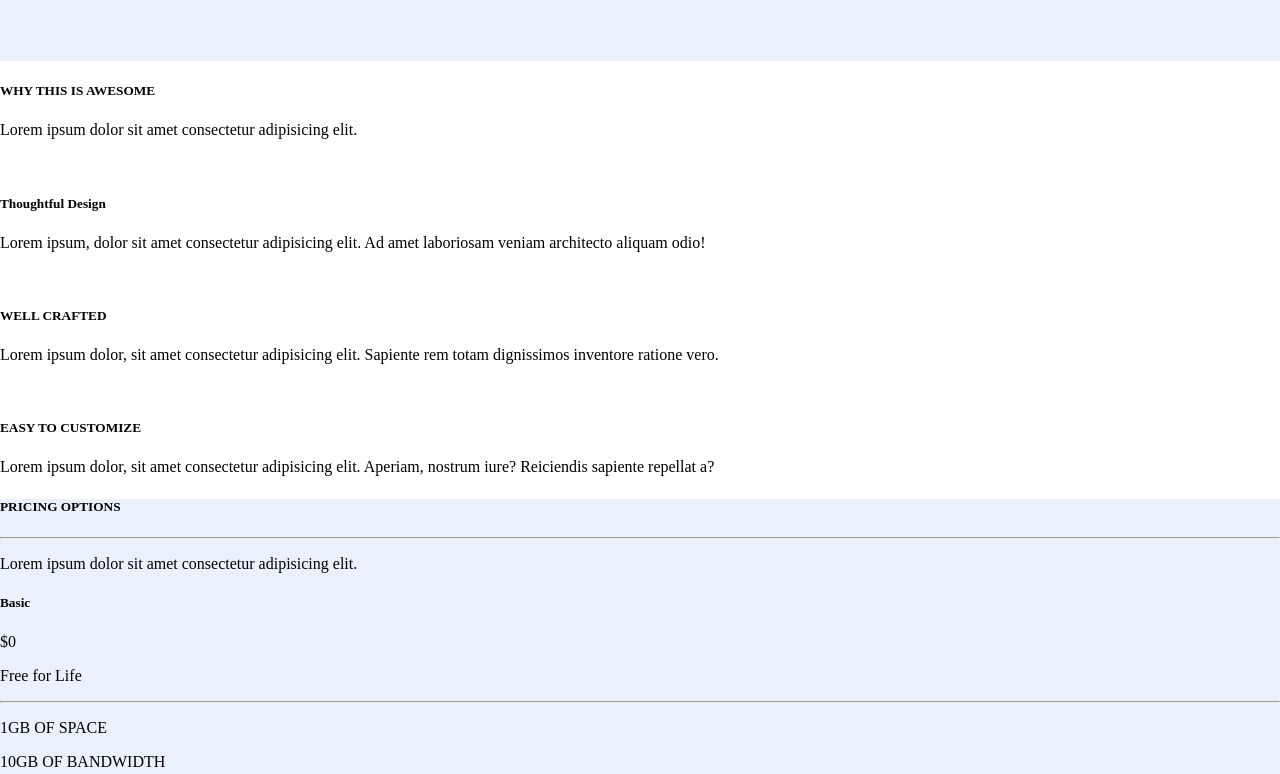
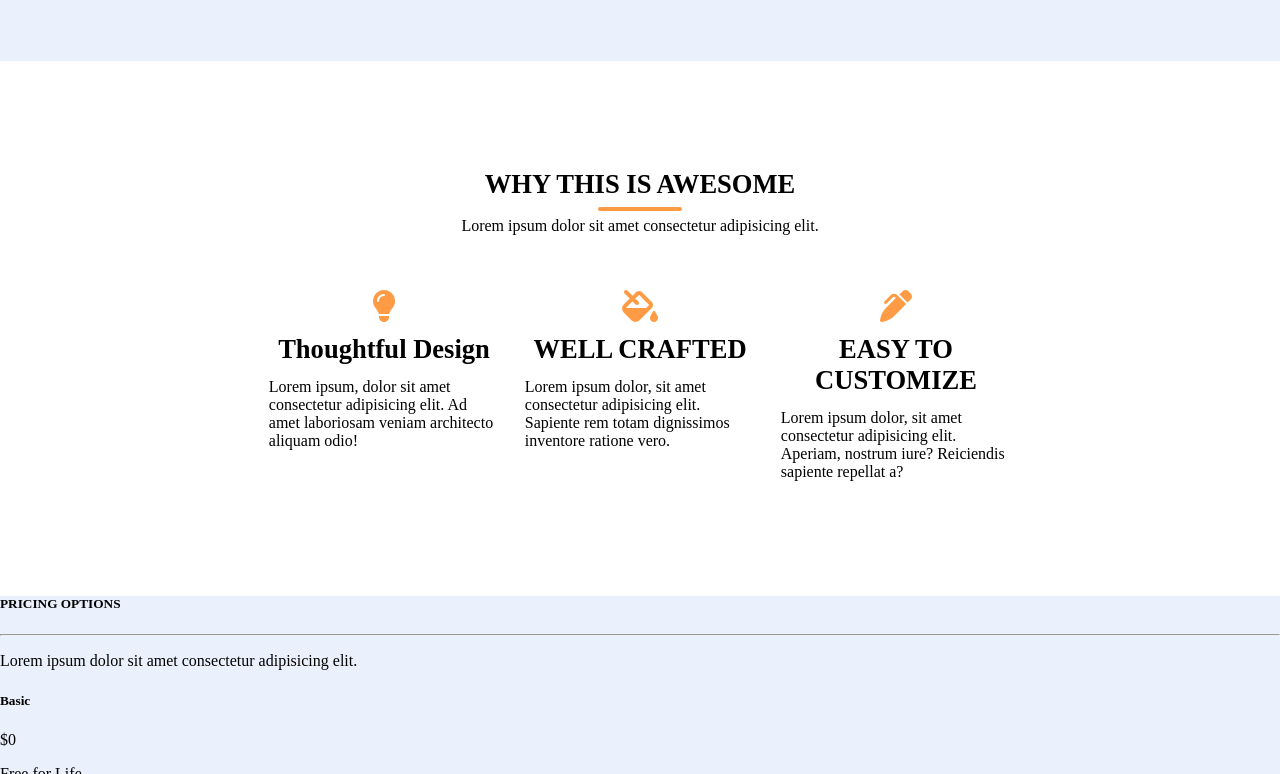
Before and after one commit to donidoni28/rubic, a plain HTML site: page index.html in a window 1280 px wide. Shown: the part 1964-2738 px from the top of the page. Drawn offline with Linux system fonts and the light colour scheme.

Commit message:
css section 4 start

```diff
--- a/index.html
+++ b/index.html
@@ -190,26 +190,27 @@
 
     <!--------------------------------------- START SECTION 4 --------------------------------------->
     <section>
-        <div class="s4 container">
+        <div class="s4-container">
             <div class="header-s4">
                 <h5>WHY THIS IS AWESOME</h5>
+                <hr class="orange">
                 <p>Lorem ipsum dolor sit amet consectetur adipisicing elit.</p>
             </div>
             <div class="cards">
                 <div class="card1">
-                    <img src="" alt="" class="s5 1">
+                    <i class="fa-solid fa-lightbulb"></i>
                     <h5 class="s5 1">Thoughtful Design</h5>
                     <p>Lorem ipsum, dolor sit amet consectetur adipisicing elit. Ad amet laboriosam veniam architecto
                         aliquam odio!</p>
                 </div>
                 <div class="card2">
-                    <img src="" alt="" class="s5 2">
+                    <i class="fa-solid fa-fill-drip"></i>
                     <h5 class="s5 2">WELL CRAFTED</h5>
                     <p>Lorem ipsum dolor, sit amet consectetur adipisicing elit. Sapiente rem totam dignissimos
                         inventore ratione vero.</p>
                 </div>
                 <div class="card3">
-                    <img src="" alt="" class="s5 3">
+                    <i class="fa-solid fa-pen-clip"></i>
                     <h5 class="s5 3">EASY TO CUSTOMIZE</h5>
                     <p>Lorem ipsum dolor, sit amet consectetur adipisicing elit. Aperiam, nostrum iure? Reiciendis
                         sapiente repellat a?</p>
--- a/public/css/style.css
+++ b/public/css/style.css
@@ -208,6 +208,11 @@ section:nth-child(odd){
     padding: 1.5vw;
     border: none;
     box-shadow: 0 0 4px #e6e0e0;
+    transition: box-shadow 500ms;
+}
+.tabs > button:hover{
+    box-shadow: 0 0 4px #cac4c4;;
+    transition: box-shadow 500ms;
 }
 .titles{
     padding: 2vw;
@@ -215,6 +220,14 @@ section:nth-child(odd){
 }
 .titles h4 {
     margin-top: 0;
+}
+.title-1>button{
+    box-shadow: 0 0 4px #8a8686;
+    transition: box-shadow 500ms;
+}
+.title-1>button:hover{
+    box-shadow: 0 0 4px #2d2d2d;
+    transition: box-shadow 500ms;
 }
 .s1-img img{
     width: 15vw;
@@ -294,3 +307,50 @@ section:nth-of-type(2){
     width: 20vw;
     padding-top: 3vw;
 }
+/* --------------------------------------- SECTION 3 --------------------------------------- */
+.s4-container{
+    display: grid;
+    padding: 5vw;
+    width: 60%;
+    margin: 0 auto;
+    font-size: xx-large;
+}
+.header-s4{
+    display: flex;
+    flex-direction: column;
+    align-items: center;
+}
+.header-s4 h5{
+    margin-bottom: 0.5vw;
+}
+.header-s4 hr{
+    margin: 0;
+    width: 10vh;
+    border: 2px solid #FF9B45;
+    border-radius: 5px;
+}
+.header-s4 p{
+    margin-top: 0.5vw;
+    font-size: medium;
+    padding-bottom: 3vw;
+}
+.s4-container  > .cards{
+    display: grid;
+    grid-template-columns: repeat(3,1fr);
+}
+.s4-container  > .cards h5{
+    margin: 1vw;
+    text-align: center;
+    margin-bottom: 0;
+}
+.s4-container  > .cards p{
+    margin-top: 0;
+    font-size: medium;
+    padding: 1vw;
+}
+.cards i{
+    display: flex;
+    justify-content: center;
+    color: #FF9B45;
+}
+/* --------------------------------------- SECTION 4 --------------------------------------- */
```
